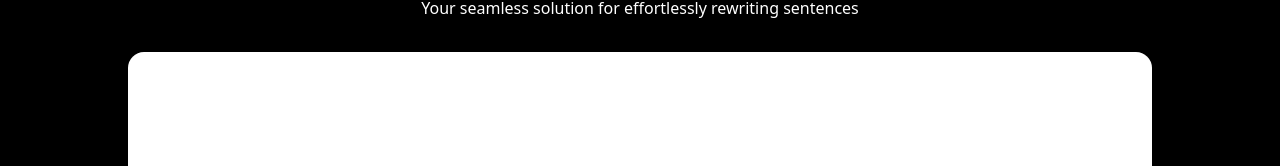
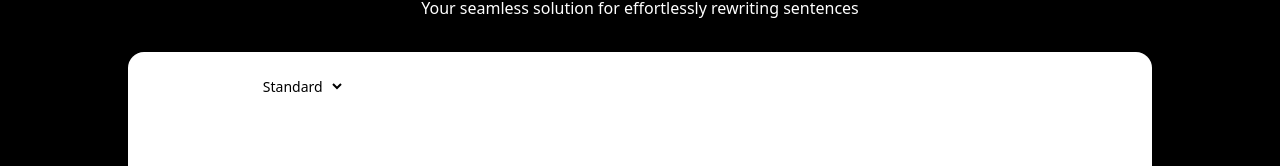
Before and after one commit to doniaskima/Prosemaster, a Next.js app: page /paraphrase in a window 1280 px wide. Shown: the part 166-332 px from the top of the page. Built offline with nearby package versions, Linux system fonts and the light colour scheme.

Commit message:
ffeat(ui fix)

```diff
--- a/components/paraphrase/Input.tsx
+++ b/components/paraphrase/Input.tsx
@@ -47,7 +47,7 @@ const ParaphraseInput = () => {
         <select
           onChange={e => setParaMode(e.target.value as ParaphrasingModeType)}
           name="modes"
-          className="bg-transparent"
+          className="bg-transparent text-black"
         >
           {paraphrasingModeOptions.map(item => (
             <option key={item.value} value={item.value}>
```
